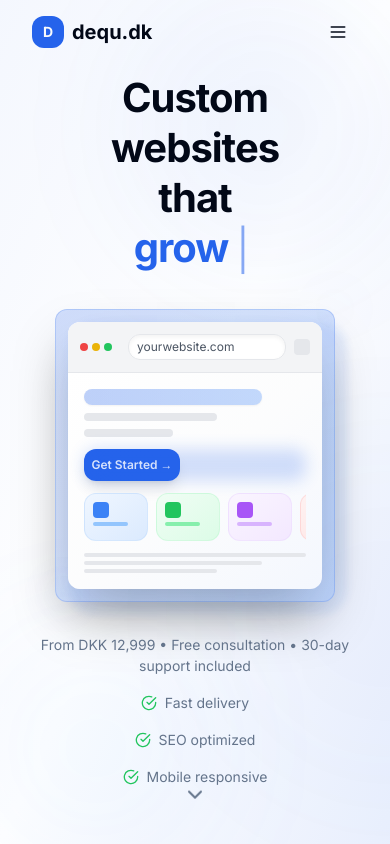
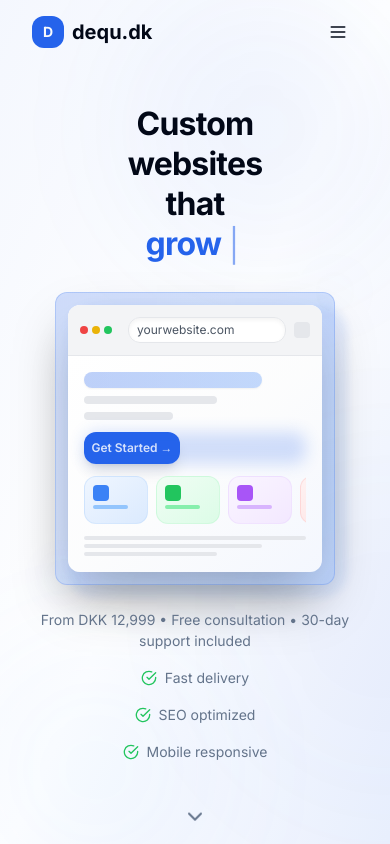
Before and after one commit to henrikbm20/portfolio-website, a React (Vite) app: page / in a window 390 px wide. Shown: the top 844 px of the page. Built offline with nearby package versions, Linux system fonts and the light colour scheme.

Commit message:
changed to dequ.dk and fixed prices

```diff
--- a/index.html
+++ b/index.html
@@ -4,7 +4,7 @@
     <meta charset="UTF-8" />
     <link rel="icon" type="image/svg+xml" href="/vite.svg" />
     <meta name="viewport" content="width=device-width, initial-scale=1.0" />
-    <title>Dequ | Custom Websites That Convert</title>
+    <title>dequ.dk</title>
     <meta name="description" content="Dequ creates beautiful, fast, SEO-ready websites delivered on time. Get a custom website that converts visitors into customers." />
     <link rel="preconnect" href="https://fonts.googleapis.com">
     <link rel="preconnect" href="https://fonts.gstatic.com" crossorigin>
--- a/src/components/home/HeroSection.tsx
+++ b/src/components/home/HeroSection.tsx
@@ -17,7 +17,7 @@ export function HeroSection() {
   }, [])
 
   return (
-    <div className="relative bg-gradient-to-br from-primary/5 via-background to-primary/10 overflow-hidden h-dvh h-screen flex items-center justify-center pt-24 sm:pt-20">
+  <div className="relative bg-gradient-to-br from-primary/5 via-background to-primary/10 overflow-hidden min-h-[80vh] flex items-center justify-center pt-20 sm:pt-16 pb-8">
       {/* Animated background elements */}
       <div className="absolute inset-0 overflow-hidden">
         <div className="absolute -top-4 -right-4 w-72 h-72 bg-primary/10 rounded-full blur-3xl animate-pulse"></div>
@@ -26,12 +26,12 @@ export function HeroSection() {
       </div>
 
       {/* Main content container - perfectly centered and responsive */}
-      <div className="relative w-full max-w-7xl mx-auto px-4 sm:px-6 lg:px-12 h-full flex items-center justify-center pb-20 sm:pb-20">
+  <div className="relative w-full max-w-7xl mx-auto px-4 sm:px-6 lg:px-12 h-full flex items-center justify-center pb-12 sm:pb-16">
         {/* Mobile Layout - Stack vertically */}
-        <div className="lg:hidden w-full flex flex-col items-center justify-center space-y-8 py-8">
+  <div className="lg:hidden w-full flex flex-col items-center justify-center space-y-6 py-6">
           {/* Mobile Text content */}
-          <div className="text-center flex flex-col justify-center space-y-6">
-            <h1 className="text-[clamp(2.5rem,8vw,6rem)] font-bold tracking-tight animate-fade-in delay-100 relative z-10 leading-tight">
+          <div className="text-center flex flex-col justify-center space-y-4">
+            <h1 className="text-[clamp(2rem,7vw,3.5rem)] font-bold tracking-tight animate-fade-in delay-100 relative z-10 leading-tight break-words">
               <div>Custom</div>
               <div>websites</div>
               <div>that</div>
--- a/src/components/layout/Footer.tsx
+++ b/src/components/layout/Footer.tsx
@@ -39,7 +39,7 @@ export function Footer() {
               <div className="w-8 h-8 bg-primary rounded-lg flex items-center justify-center">
                 <span className="text-primary-foreground font-bold text-sm">D</span>
               </div>
-              <span className="font-bold text-xl">Dequ</span>
+              <span className="font-bold text-xl">dequ.dk</span>
             </Link>
             <p className="text-muted-foreground mb-4 text-sm leading-relaxed">
               Creating beautiful, fast, and SEO-ready websites that convert visitors into customers.
--- a/src/content/packages.json
+++ b/src/content/packages.json
@@ -3,7 +3,7 @@
     "id": "onepager",
     "name": "One-pager",
     "description": "A single-page website, perfect for personal brands, portfolios, or simple blogs. Get your info and contact online fast.",
-    "basePrice": 7999,
+    "basePrice": 2500,
     "features": [
       "1 page (scrolling)",
       "Mobile-responsive design",
@@ -23,7 +23,7 @@
     "id": "smallsite",
     "name": "Small Website",
     "description": "A small, multi-page website for businesses or creators who need more than just a landing page. Includes more features and flexibility.",
-    "basePrice": 14999,
+    "basePrice": 4999,
     "features": [
       "Up to 6 pages",
       "Custom design",
@@ -45,7 +45,7 @@
     "id": "bigsite",
     "name": "Big Website",
     "description": "A large, feature-rich website for businesses that need advanced functionality, systems, or integrations.",
-    "basePrice": 29999,
+    "basePrice": 14999,
     "features": [
       "Up to 20 pages",
       "Advanced design & branding",
```
